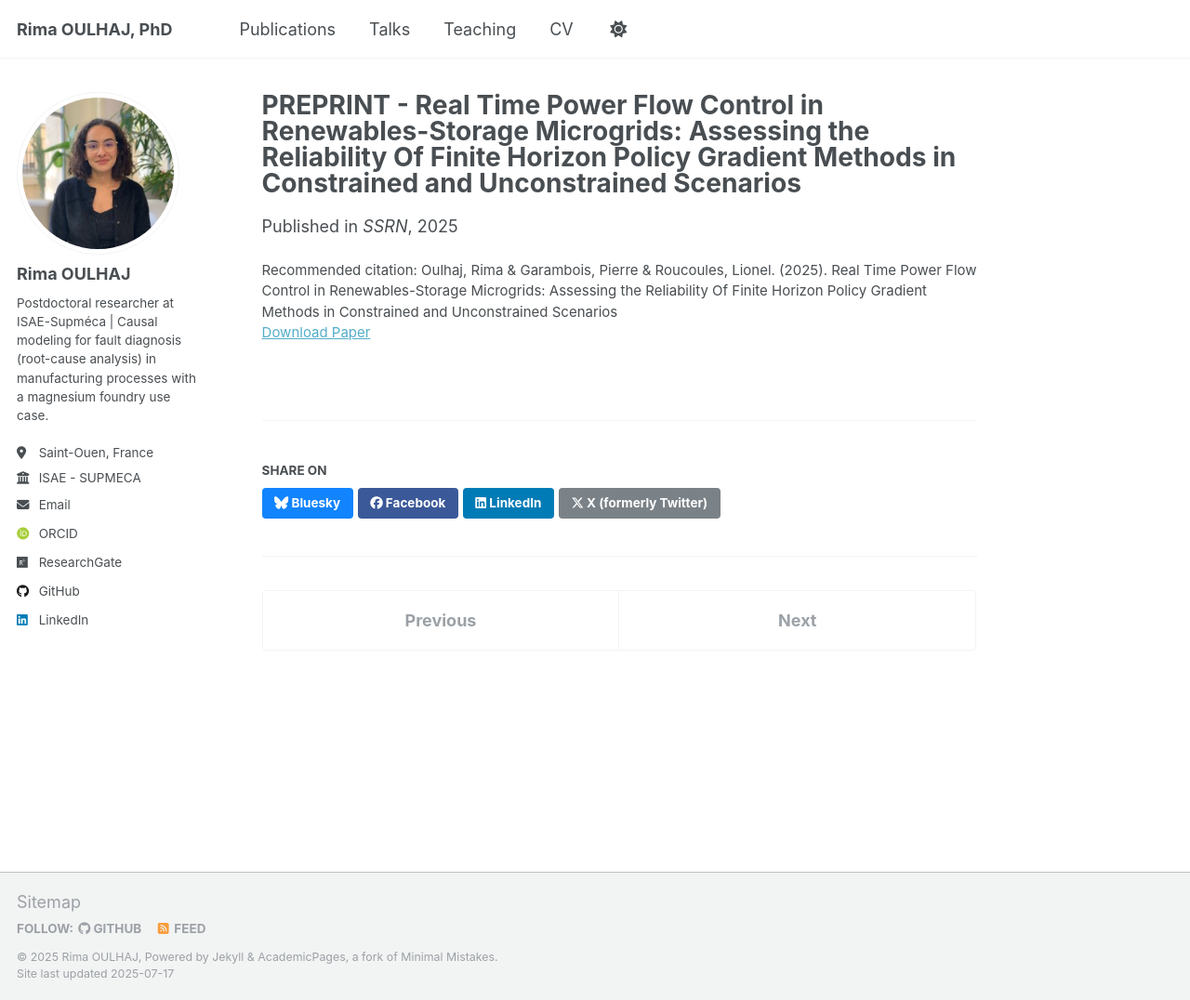
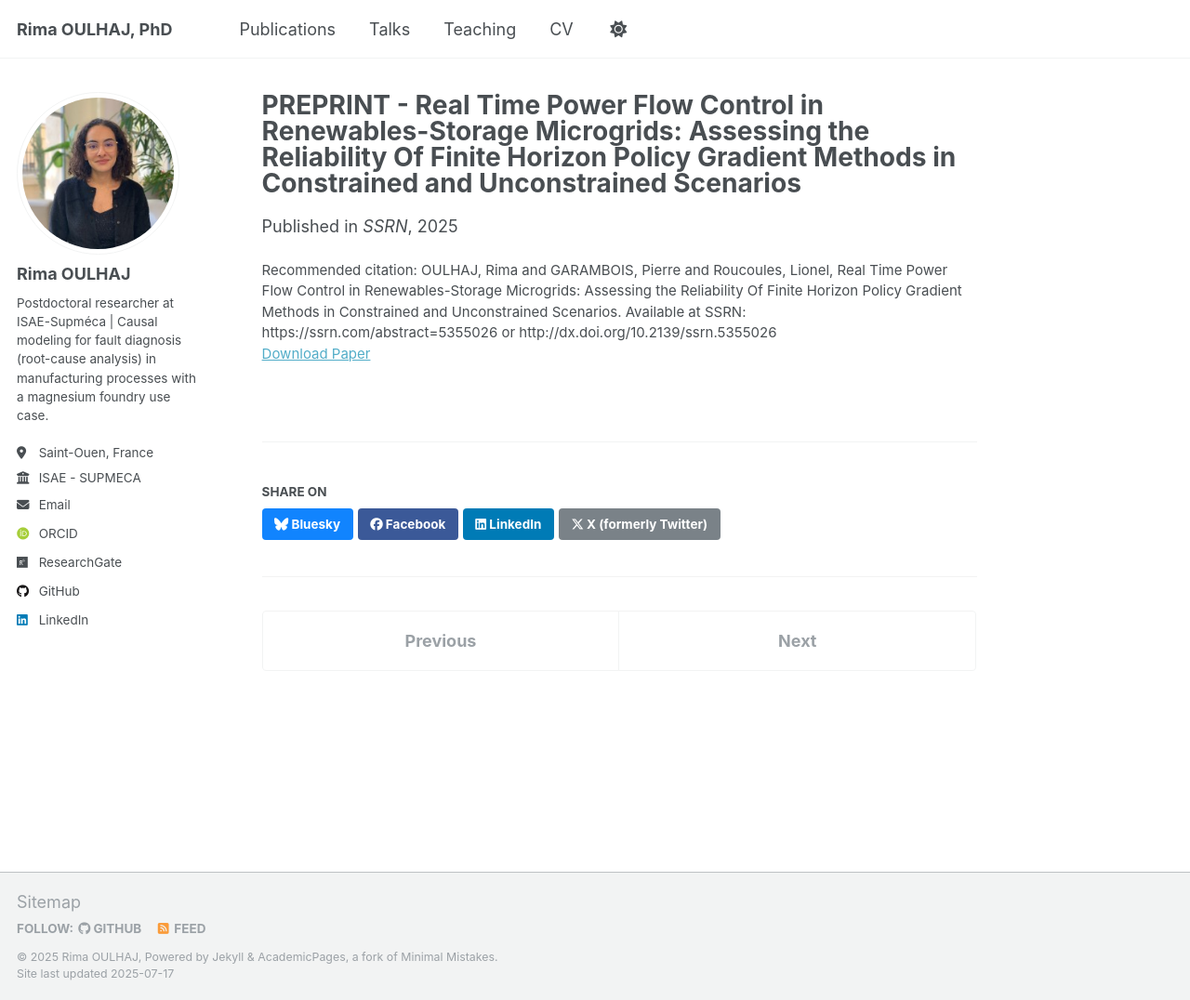
Before and after one commit to rimaoulhaj1/homepage, a Jekyll site: the page built from _publications/202507_Real_Time_Power_Flow_Control_in_Renewables-Storage_Microgrids.md, in a window 1280 px wide and 1076 px high. Shown: the whole window at 93% size. Built offline with Jekyll 4.4.1, drawn with Linux system fonts in a browser that asks for light colours; some web fonts are replaced; a script that is not in the unit is left out.

Commit message:
Update 202507_Real_Time_Power_Flow_Control_in_Renewables-Storage_Microgrids.md

```diff
--- a/_publications/202507_Real_Time_Power_Flow_Control_in_Renewables-Storage_Microgrids.md
+++ b/_publications/202507_Real_Time_Power_Flow_Control_in_Renewables-Storage_Microgrids.md
@@ -7,5 +7,5 @@ excerpt: ''
 date: 2025-07-17
 venue: 'SSRN'
 paperurl: 'https://papers.ssrn.com/sol3/papers.cfm?abstract_id=5355026'
-citation: 'Oulhaj, Rima & Garambois, Pierre & Roucoules, Lionel. (2025). Real Time Power Flow Control in Renewables-Storage Microgrids: Assessing the Reliability Of  Finite Horizon Policy Gradient Methods in Constrained and Unconstrained Scenarios'
+citation: 'OULHAJ, Rima and GARAMBOIS, Pierre and Roucoules, Lionel, Real Time Power Flow Control in Renewables-Storage Microgrids: Assessing the Reliability Of  Finite Horizon Policy Gradient Methods in Constrained and Unconstrained Scenarios. Available at SSRN: https://ssrn.com/abstract=5355026 or http://dx.doi.org/10.2139/ssrn.5355026'
 ---
```
